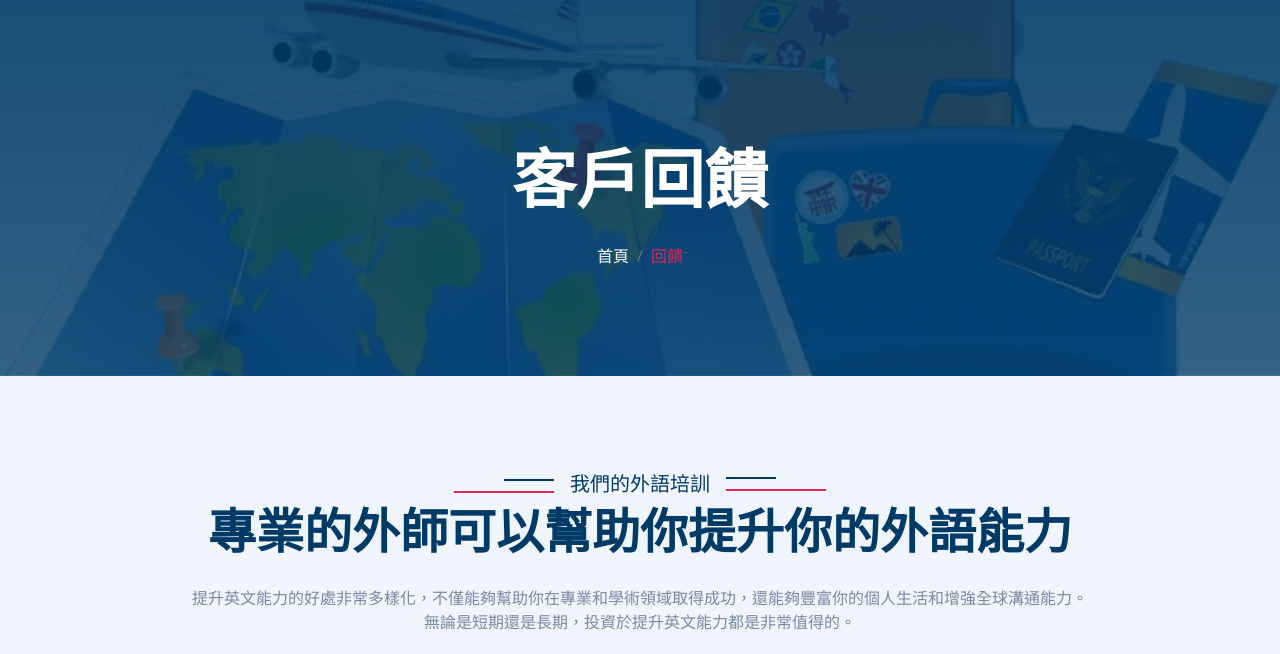
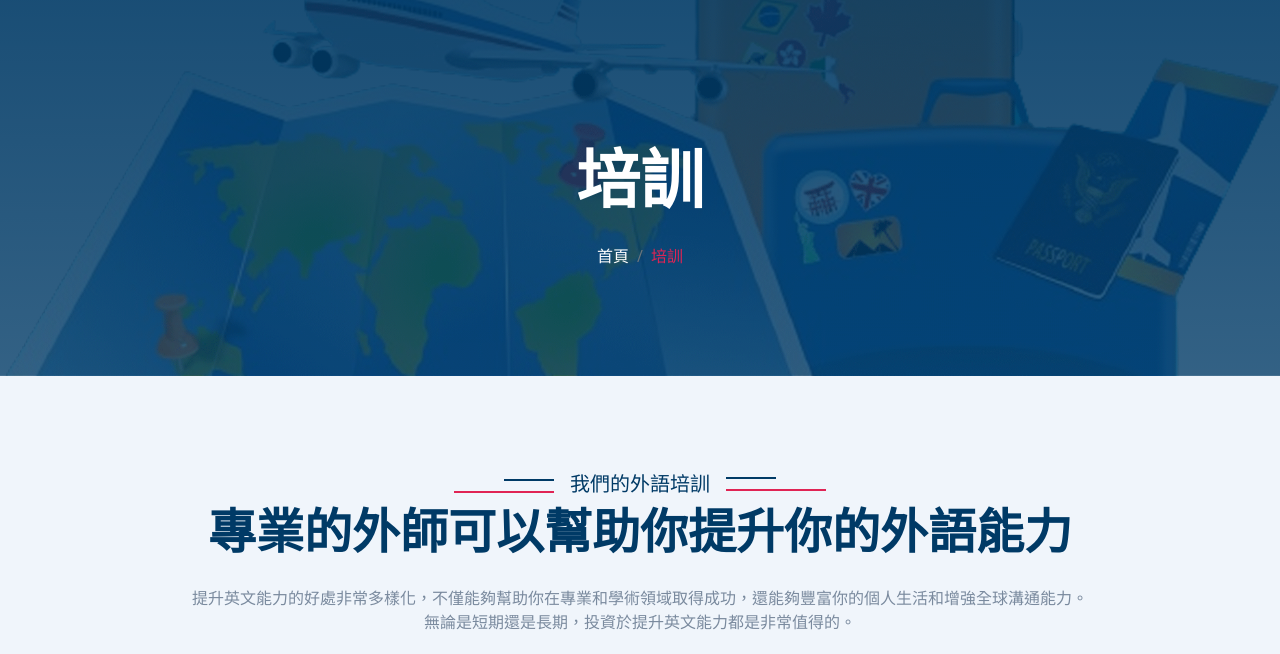
Before and after one commit to javacode113/immigrant, a plain HTML site: page training.html in a window 1280 px wide. Shown: the part 146-800 px from the top of the page. Drawn offline with nearby package versions, Linux system fonts and the light colour scheme; a web font is replaced by a local one.

Commit message:
Add files via upload

```diff
--- a/training.html
+++ b/training.html
@@ -134,10 +134,10 @@
     <!-- Header 起始標籤 -->
     <div class="container-fluid bg-breadcrumb">
         <div class="container text-center py-5" style="max-width: 900px;">
-            <h3 class="text-white display-3 mb-4 wow fadeInDown" data-wow-delay="0.1s">客戶回饋</h1>
+            <h3 class="text-white display-3 mb-4 wow fadeInDown" data-wow-delay="0.1s">培訓</h1>
                 <ol class="breadcrumb justify-content-center text-white mb-0 wow fadeInDown" data-wow-delay="0.3s">
                     <li class="breadcrumb-item"><a href="index.html" class="text-white">首頁</a></li>
-                    <li class="breadcrumb-item active text-secondary">回饋</li>
+                    <li class="breadcrumb-item active text-secondary">培訓</li>
                 </ol>
         </div>
     </div>
```
